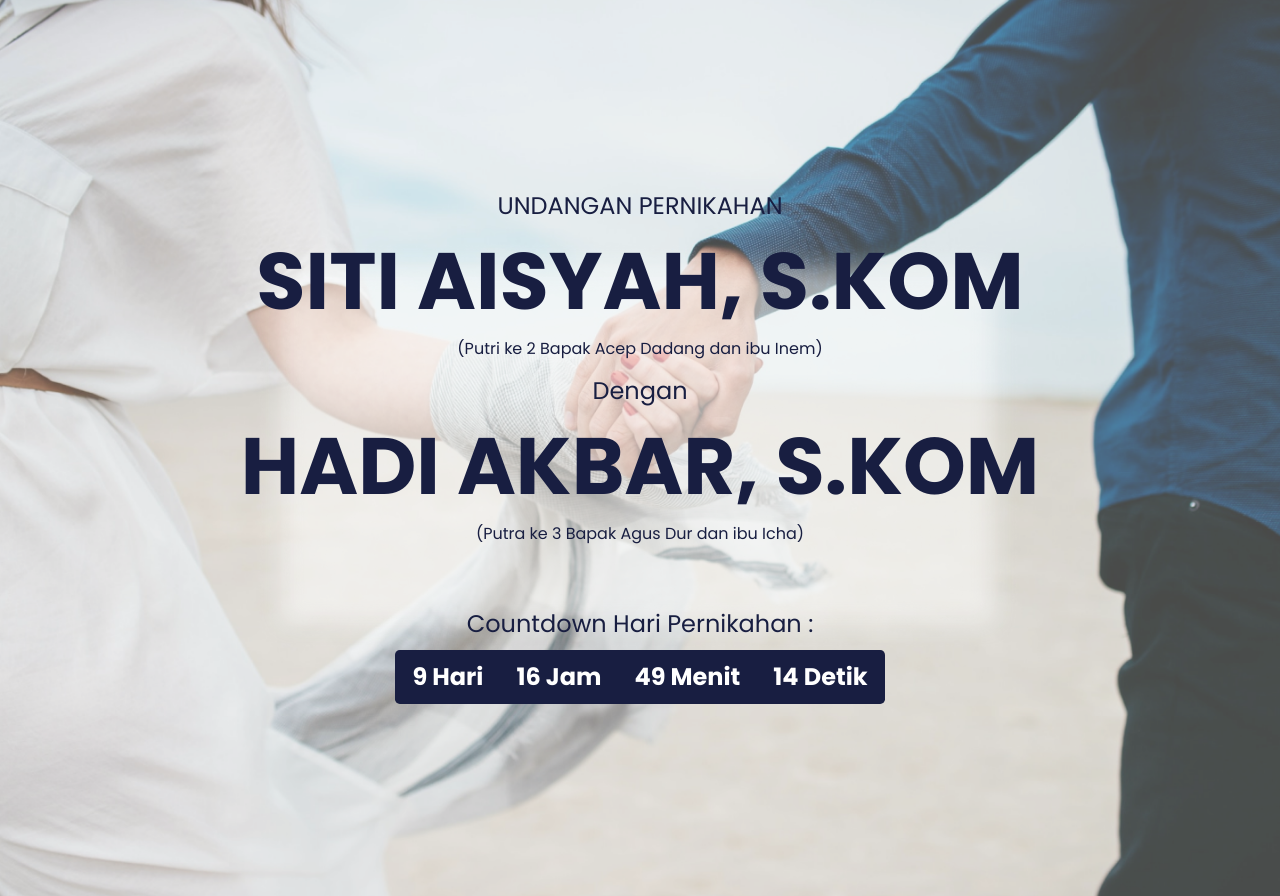
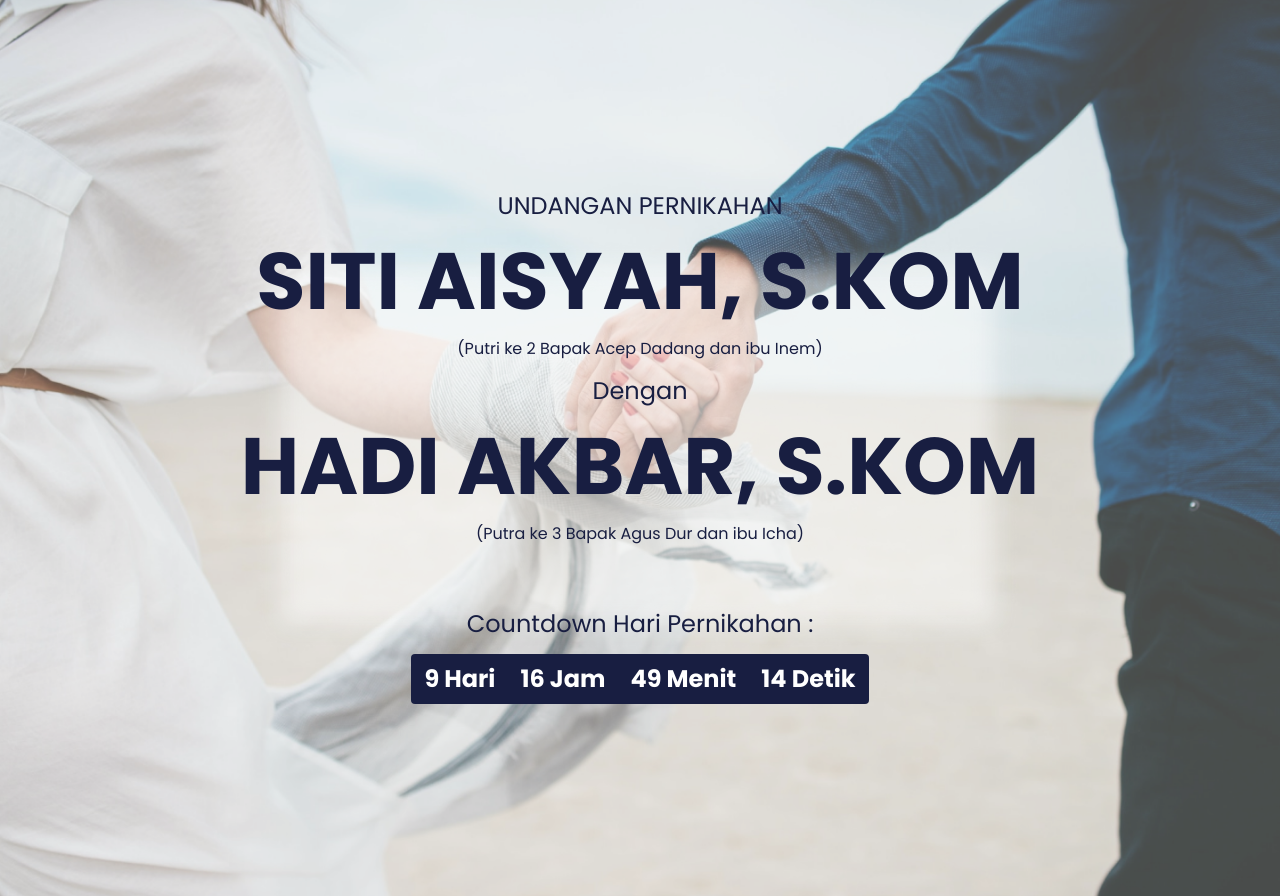
Before and after one commit to Byksue/wedding-02, a plain HTML site: page invitation.html in a window 1280 px wide. Shown: the top 896 px of the page. Drawn offline with nearby package versions, Linux system fonts and the light colour scheme.

Commit message:
Fix mobile countdown

```diff
--- a/assets/style/main.scss
+++ b/assets/style/main.scss
@@ -39,7 +39,7 @@ body{
         overflow: hidden;
 
         padding-top: 220px;
-        padding-bottom: 145px;
+        padding-bottom: 150px;
 
         // padding: 1em;
 
--- a/invitation.html
+++ b/invitation.html
@@ -36,27 +36,13 @@
         <h1 class="pasangan">HADI AKBAR, S.KOM</h1>
         <p class="text-ortu">(Putra ke 3 Bapak Agus Dur dan ibu Icha)</p>
       </div>
-      <h5 class="text-undangan pb-1 pt-5 text-center">Countdown Hari Pernikahan :</h5>
-      <!-- Countdown Timer Desktop -->
-      <div class="d-none d-md-block">
-        <div class="d-flex justify-content-center">
-            <div class="btn-group btn-group-lg" role="group" aria-label="Basic example">
-              <button type="button" class="btn btn-timer fw-bold fs-4 rounded-left"><span class="hari">5</span> Hari</button>
-              <button type="button" class="btn btn-timer fw-bold fs-4"><span class="jam">3</span> Jam</button>
-              <button type="button" class="btn btn-timer fw-bold fs-4"><span class="menit">13</span> Menit</button>
-              <button type="button" class="btn btn-timer fw-bold fs-4 rounded-right"><span class="detik">24</span> Detik</button>
-            </div>
-          </div>
-      </div>
-      <!-- Countdown Timer Mobile -->
-      <div class="d-sm-block d-md-none">
+      <h5 class="text-undangan pb-2 pt-5 text-center">Countdown Hari Pernikahan :</h5>
       <div class="d-flex justify-content-center">
           <div class="btn-group" role="group" aria-label="Basic example">
             <button type="button" class="btn btn-timer fw-bold fs-4 rounded-left"><span class="hari">5</span> Hari</button>
             <button type="button" class="btn btn-timer fw-bold fs-4"><span class="jam">3</span> Jam</button>
             <button type="button" class="btn btn-timer fw-bold fs-4"><span class="menit">13</span> Menit</button>
             <button type="button" class="btn btn-timer fw-bold fs-4 rounded-right"><span class="detik">24</span> Detik</button>
-            </div>
           </div>
       </div>
     </section>
```
Also changed, not shown: assets/style/main.css. Lines whose indentation alone changed are shown as unchanged.
